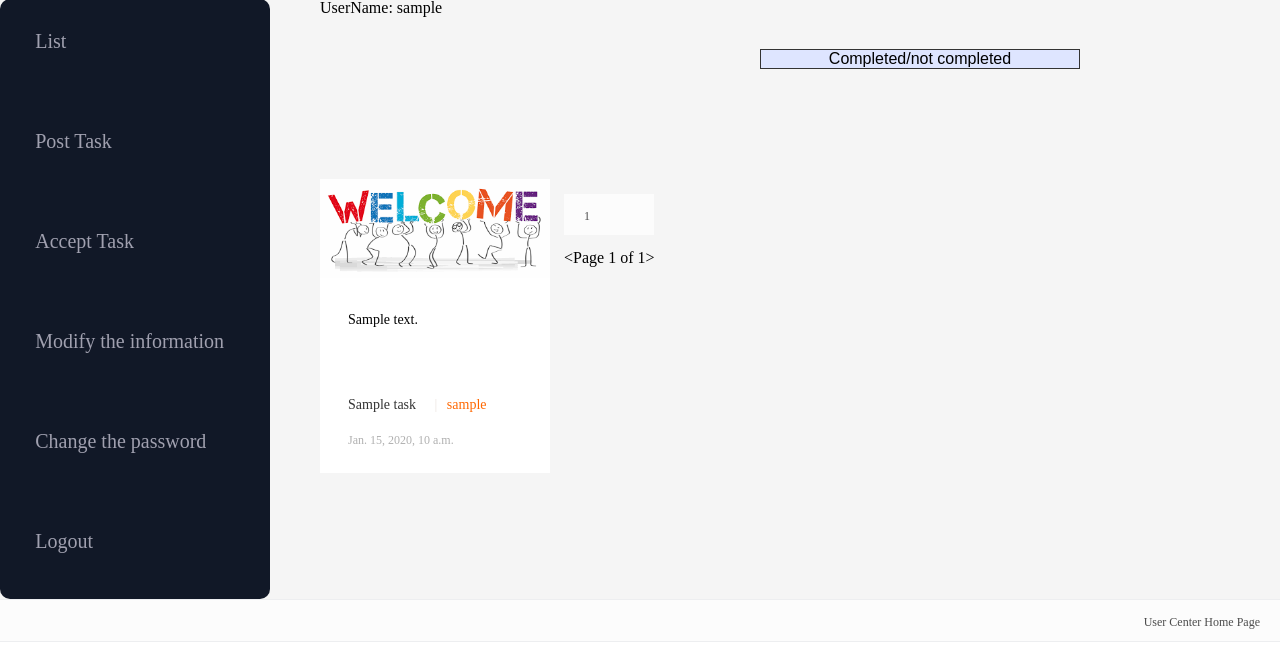
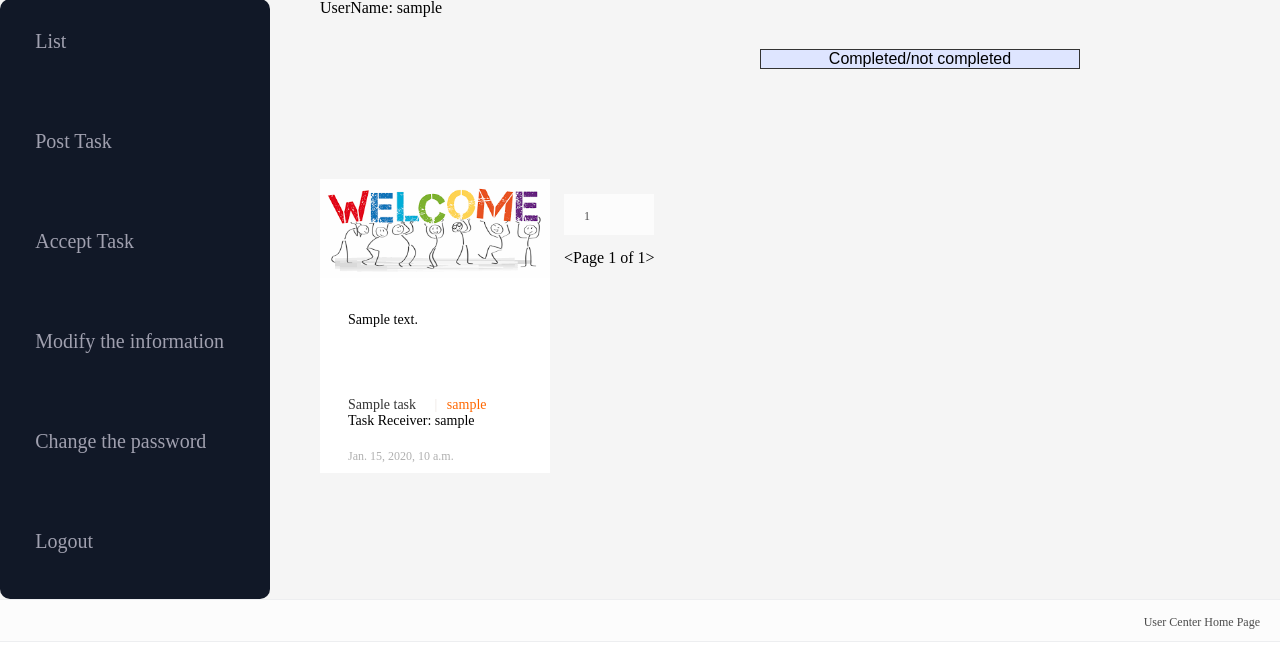
Before and after one commit to gloriousarch/mytask, a Django app: page /usercenter/list/ in a window 1280 px wide; the page is wider, and only the part inside the window is pictured. Shown: the part 46-714 px from the top of that part. Run offline with Django 3.2, Linux system fonts and the light colour scheme; a user stored in the database is signed in; tables that the repository leaves empty hold one stand-in row (values such as "Sample post"); some libraries are stand-ins or nearby versions.

Commit message:
added completed indicators for tasks, ammended list and accept pages

```diff
--- a/task/views.py
+++ b/task/views.py
@@ -116,9 +116,8 @@ def list(request):
         # Correct the database to make sure user has an associated profile
         userprofile = UserProfile(user=request.user)
 
-    print(userprofile.user)
     up = userprofile.user
-    p = Paginator(Task.objects.order_by('-release_time').filter(receiver__user=up), 3)
+    p = Paginator(Task.objects.order_by('-release_time').filter(publisher__user=up), 3)
     page = request.GET.get('page')
     tasks = p.get_page(page)
 
@@ -157,7 +156,12 @@ def accepttask(request):
         task.save()
         task_accepted = True
 
-    p = Paginator(Task.objects.order_by('-release_time').filter(completion_state=False, receiver=None), 3)
+    try:
+        profile = UserProfile.objects.get(user=request.user)
+    except UserProfile.DoesNotExist:
+        profile = UserProfile.objects.create(user=request.user)
+
+    p = Paginator(Task.objects.order_by('-release_time').filter(receiver=profile), 3)
     page = request.GET.get('page')
     tasks = p.get_page(page)
 
--- a/templates/task/accepttask.html
+++ b/templates/task/accepttask.html
@@ -46,7 +46,13 @@
 
                 <div class="saccepttbox">
                         {% for task in Tasks %}
+                        {% if task.completion_state %}
+                                <p>&#10004</p>
+                                {% else %}
+                                <p>&#10008</p>
+                                {% endif %}
                         <div class="singlebox">
+
                             <img src="{% static 'images/Welcome.png' %}" alt="Picture of Welcome" />
                             <p class="review">{{task.task_description}}</p>
 
--- a/templates/task/list.html
+++ b/templates/task/list.html
@@ -53,7 +53,12 @@
                         <div class="info">
                             <h4> <a href="/taskpage/{{ task.slug }}">{{task.task_title}}</a></h4>
                             <em>|</em>
-                            <span> {{task.publisher}}</span>
+                            <span> {{task.publisher}}</span><br>
+                            {% if task.receiver == None %}
+                                <sp>Task not accepted yet</p>
+                            {% else %}
+                                <sp>Task Receiver: {{task.receiver}}</p>
+                            {% endif %}
                             </div>
 
                         <div class="appraise">{{task.release_time}}</div>
--- a/templates/task/posttask.html
+++ b/templates/task/posttask.html
@@ -50,7 +50,7 @@
                                 </div>
 
                         <div class="trboxright">
-                                <a href="{% url 'task:list' %}"><button class="b2">List</button></a>
+                                <a href="{% url 'task:list' %}"><button class="b2">List of posted tasks</button></a>
                                 <img src="{% static 'images/Welcome.png' %}" alt="Picture of Welcome" />
                                 <a href="#"><button class="b2">Upload task's photo</button></a>
                                 </div>
```
Also changed, not shown: task/migrations/0011_auto_20220325_1650.py (added).
